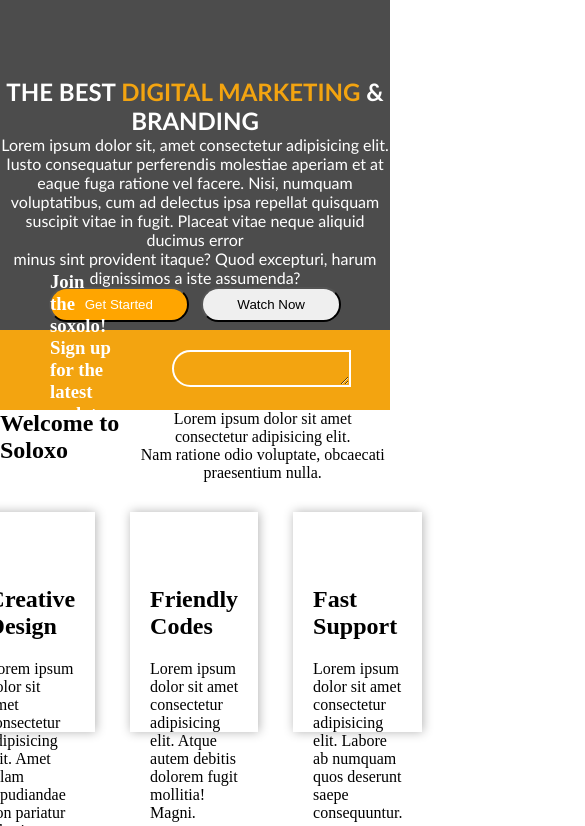
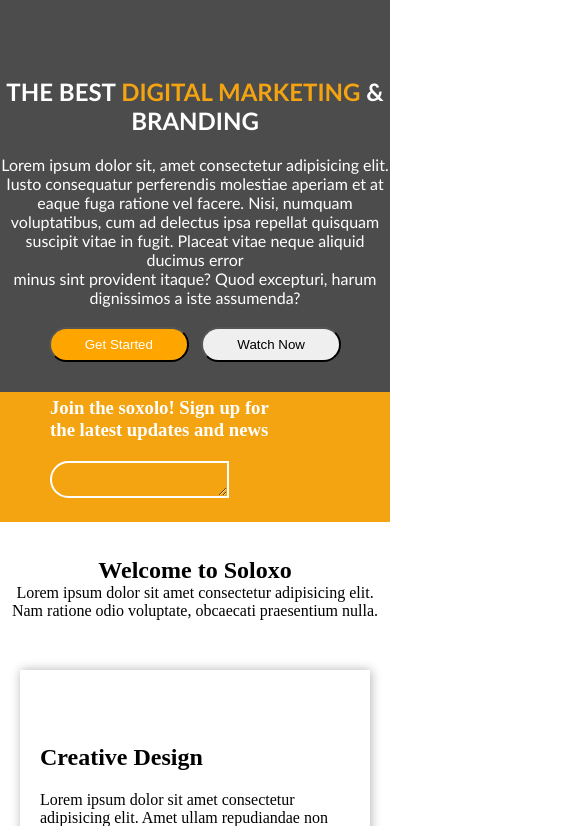
Before and after one commit to Pearlbern/Soxolo-Landing-Page, a plain HTML site: page index.html in a window 390 px wide. Shown: the part 70-896 px from the top of the page, 585 px wide, since content can reach past the window. Drawn offline with Linux system fonts and the light colour scheme.

Commit message:
corrected error

```diff
--- a/index.html
+++ b/index.html
@@ -6,173 +6,7 @@
     <meta http-equiv="X-UA-Compatible" content="IE=edge">
     <meta name="viewport" content="width=device-width, initial-scale=1.0">
     <title>Document</title>
-    <style>
-        * {
-            padding: 0;
-            margin: 0;
-        }
-
-        a {
-            font-weight: bold;
-            text-decoration: none;
-        }
-
-        ul {
-            list-style-type: none;
-            display: flex;
-            justify-content: right;
-            gap: 25px;
-            padding-right: 25px;
-        }
-
-        .Home {
-            color: rgb(234, 161, 25);
-        }
-
-        nav {
-            display: flex;
-            justify-content: space-between;
-            gap: 50px;
-            padding: 20px;
-        }
-
-        .S {
-            color: rgb(242, 161, 10);
-        }
-
-        .soxolo-span {
-            display: flex;
-        }
-
-        .oxolo {
-            color: rgb(251, 248, 248);
-        }
-
-        .first-div {
-            height: 400px;
-            background-image: url(/images\ \(15\).jpeg);
-            background-repeat: no-repeat;
-            background-size: cover;
-            background-blend-mode: darken;
-            background-color: rgba(0, 0, 0, 0.7)
-        }
-
-        .digital-marketing {
-            color: rgb(243, 164, 16);
-        }
-
-        .second-div {
-            height: 70px;
-            color: white;
-            background-color: rgb(243, 164, 16);
-            display: flex;
-            justify-content: space-between;
-            gap: 60px;
-            align-items: center;
-            padding: 5px;
-            padding-left: 50px;
-            padding-right: 100px;
-        }
-
-        h1,
-        p {
-            color: white;
-            text-align: center;
-        }
-
-        .middle-text {
-            margin-top: 80px;
-            text-align: center;
-            font-family: 'Trebuchet MS', 'Lucida Sans Unicode', 'Lucida Grande', 'Lucida Sans', Arial, sans-serif;
-        }
-
-        .button {
-            width: 140px;
-            height: 35px;
-            margin: auto;
-            border-radius: 25px;
-            text-align: center;
-        }
-
-        .button-1 {
-            color: white;
-            background-color: rgb(255, 165, 0);
-        }
-
-        .button-1:hover {
-            background-color: black;
-            color: orange;
-        }
-
-        .button-2:hover {
-            background-color: orange;
-            color: black;
-        }
-
-        .third-div {
-            background-color: white;
-            height: 80px;
-            padding-top: 35px;
-            text-align: center;
-        }
-
-        .p {
-            color: black;
-        }
-
-        .fourth-div {
-            display: flex;
-            gap: 35px;
-            background-color: white;
-            padding-bottom: 40px;
-            justify-content: center;
-        }
-
-        .bottom {
-            margin-top: 30px;
-            height: 220px;
-            width: 350px;
-            box-shadow: 1px 0px 10px rgba(0, 0, 0, 0.3);
-        }
-
-        .p-bottom {
-            color: black;
-            text-align: left;
-            padding-left: 20px;
-            padding-right: 20px;
-        }
-
-        .h2-bottom {
-            padding: 20px;
-        }
-
-        textarea {
-            border-top-left-radius: 40px;
-            height: 33px;
-            border-bottom-left-radius: 40px;
-            border: 2px solid white;
-            background: transparent;
-            outline: none;
-        }
-
-        .icon-button {
-            background-color: white;
-            width: 80px;
-            border: none;
-            border-top-right-radius: 40px;
-            border-bottom-left-radius: 40px;
-        }
-
-        .fa-envelope {
-            font-size: 37px;
-            color: orange;
-        }
-
-        .div {
-            display: flex;
-            gap: 1px;
-        }
-    </style>
+    <link rel="stylesheet" href="/soxolo.css">
 </head>
 
 <body class="body">
@@ -184,7 +18,7 @@
                 <h2 class="oxolo">OXOLO</h2>
             </span>
 
-            <span>
+            <span class="nav-items">
                 <ul>
                     <li><a href="http://" class="Home">Home</a></li>
                     <li><a href="http://" class="Home">About</a></li>
@@ -220,7 +54,7 @@
     </div>
     <div>
         <section>
-            <div class="third div">
+            <div class="third-div">
                 <!--THIRD DIV-->
                 <h2>Welcome to Soloxo</h2>
                 <p class="p"> Lorem ipsum dolor sit amet consectetur adipisicing elit. <br> Nam ratione odio
--- /dev/null
+++ b/soxolo.css
@@ -0,0 +1,214 @@
+* {
+    padding: 0;
+    margin: 0;
+}
+
+a {
+    font-weight: bold;
+    text-decoration: none;
+}
+
+ul {
+    list-style-type: none;
+    display: flex;
+    justify-content: right;
+    gap: 25px;
+    padding-right: 25px;
+}
+
+.Home {
+    color: rgb(234, 161, 25);
+}
+
+nav {
+    display: flex;
+    justify-content: space-between;
+    gap: 50px;
+    padding: 20px;
+}
+
+.S {
+    color: rgb(242, 161, 10);
+}
+
+.soxolo-span {
+    display: flex;
+}
+
+.oxolo {
+    color: rgb(251, 248, 248);
+}
+
+.first-div {
+    height: fit-content;
+    background-image: url(/images\ \(15\).jpeg);
+    background-repeat: no-repeat;
+    background-size: cover;
+    background-blend-mode: darken;
+    background-color: rgba(0, 0, 0, 0.7);
+    padding-bottom: 30px;
+}
+
+.digital-marketing {
+    color: rgb(243, 164, 16);
+}
+
+.second-div {
+    height: fit-content;
+    color: white;
+    background-color: rgb(243, 164, 16);
+    display: flex;
+    justify-content: space-between;
+    gap: 60px;
+    align-items: center;
+    padding: 5px;
+    padding-left: 50px;
+    padding-right: 100px;
+}
+
+h1,
+p {
+    color: white;
+    text-align: center;
+}
+
+.middle-text {
+    margin-top: 80px;
+    text-align: center;
+    font-family: 'Trebuchet MS', 'Lucida Sans Unicode', 'Lucida Grande', 'Lucida Sans', Arial, sans-serif;
+}
+
+.button {
+    width: 140px;
+    height: 35px;
+    margin: auto;
+    border-radius: 25px;
+    text-align: center;
+}
+
+.button-1 {
+    color: white;
+    background-color: rgb(255, 165, 0);
+}
+
+.button-1:hover {
+    background-color: black;
+    color: orange;
+}
+
+.button-2:hover {
+    background-color: orange;
+    color: black;
+}
+
+.third-div {
+    background-color: white;
+    padding-top: 35px;
+    text-align: center;
+}
+
+.p {
+    color: black;
+}
+
+.fourth-div {
+    display: flex;
+    gap: 35px;
+    background-color: white;
+    padding-bottom: 40px;
+    justify-content: center;
+}
+
+.bottom {
+    margin-top: 30px;
+    height: 220px;
+    width: 350px;
+    box-shadow: 1px 0px 10px rgba(0, 0, 0, 0.3);
+}
+
+.p-bottom {
+    color: black;
+    text-align: left;
+    padding-left: 20px;
+    padding-right: 20px;
+}
+
+.h2-bottom {
+    padding: 20px;
+}
+
+textarea {
+    border-top-left-radius: 40px;
+    height: 33px;
+    border-bottom-left-radius: 40px;
+    border: 2px solid white;
+    background: transparent;
+    outline: none;
+}
+
+.icon-button {
+    background-color: white;
+    width: 80px;
+    border: none;
+    border-top-right-radius: 40px;
+    border-bottom-left-radius: 40px;
+}
+
+.fa-envelope {
+    font-size: 37px;
+    color: orange;
+}
+
+.div {
+    display: flex;
+    gap: 1px;
+}
+
+
+
+
+
+
+
+
+
+
+/* media query */
+@media screen and (max-width:768px) {
+    .nav-items {
+        display: none;
+    }
+
+    .second-div {
+        height: fit-content;
+        color: white;
+        background-color: rgb(243, 164, 16);
+        display: block;
+        justify-content: space-between;
+        gap: 60px;
+        align-items: center;
+        padding: 5px;
+        padding-left: 50px;
+        padding-right: 100px;
+        padding-bottom: 20px;
+    }
+
+    .fourth-div {
+        display: block;
+        background-color: white;
+        padding-bottom: 40px;
+        width: fit-content;
+        margin: auto;
+    }
+
+    h1,
+    p {
+        color: white;
+        text-align: center;
+        padding-bottom: 20px;
+
+    }
+    .h3{
+        padding-bottom: 20px;
+    }
+}
```
